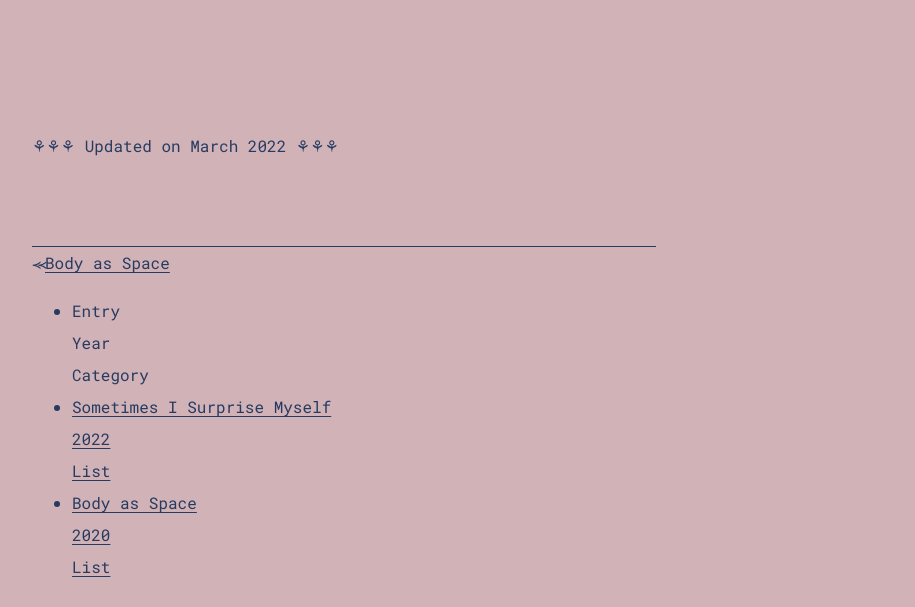
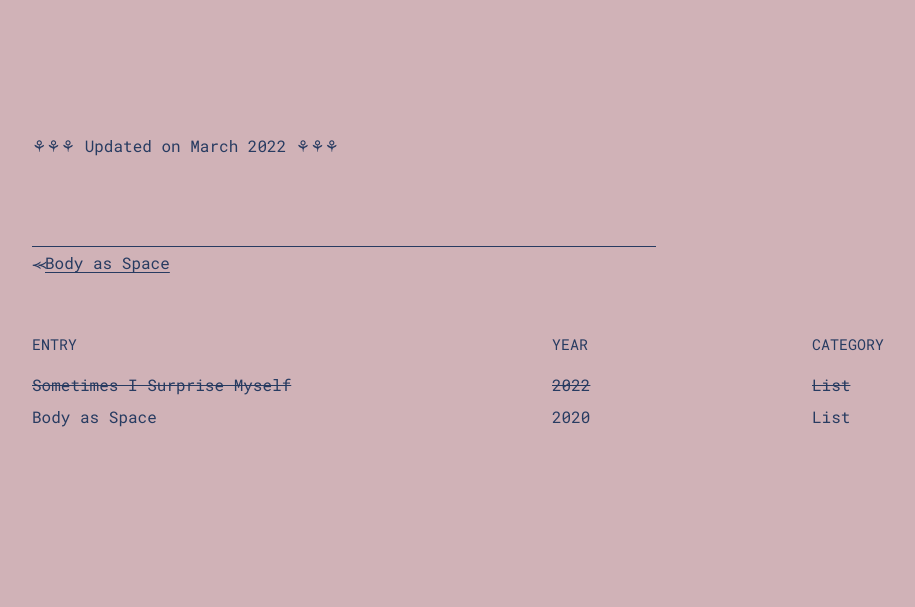
Before and after one commit to comballar/comballar.github.io, a Jekyll site: the page built from _journals/2022-03-11-surprise-myself.md, in a window 1280 px wide. Shown: the part 5793-6400 px from the top of the page, without its empty margins (88-1003 px from the left). Built offline with Jekyll 4.4.1, drawn with Linux system fonts in a browser that asks for light colours; after the commit the page ends 6276 px from its top, so only the background shows below that.

Commit message:
Update footer_list.html

```diff
--- a/_includes/footer_list.html
+++ b/_includes/footer_list.html
@@ -1,21 +1,21 @@
 {% if site.journals %}
-  <ul class="footer">
-    <li class="footer__cols">
-      <div class="footer__title">
+  <ul class="rows">
+    <li class="row__cols">
+      <div class="row__title">
         {% if site.journal_title %}
           {{ site.journal_title }}
         {% else %}
           Title
         {% endif %}
       </div>
-      <div class="footer__date">
+      <div class="row__date">
         {% if site.journal_date %}
           {{ site.journal_date }}
         {% else %}
           Date
         {% endif %}
       </div>
-      <div class="footer__cat">
+      <div class="row__cat">
         {% if site.journal_cat %}
           {{ site.journal_cat }}
         {% else %}
@@ -24,22 +24,26 @@
       </div>
     </li>
     {% for entry in site.journals reversed%}
-      <li class="footer__post">
+      <li class="row__post">
         <a href="{{ site.url }}{{ entry.url | relative_url }}">
-          <div class="footer__title {% if include.uid == entry.id %}footer__active{% endif %}">
+          <div class="row__title {% if include.uid == entry.id %}row__active{% endif %}">
             {{ entry.title }}
           </div>
-          <div class="footer__date {% if include.uid == entry.id %}footer__active{% endif %}">
+          <div class="row__date {% if include.uid == entry.id %}row__active{% endif %}">
             {% if site.date_format %}
               {{ entry.date | date: site.date_format }}
             {% else %}
               {{ entry.date | date: "%b %-d, %Y" }}
             {% endif %}
           </div>
-          <div class="footer__cat {% if include.uid == entry.id %}footer__active{% endif %}">
+          <div class="row__cat {% if include.uid == entry.id %}row__active{% endif %}">
             {{ entry.category }}
           </div>
         </a>
+
+        {% if entry.img %}
+          <img class="row__img" src="{{ entry.img }}" alt="{{ entry.title }}">
+        {% endif %}
       </li>
     {% endfor %}
   </ul>
```
